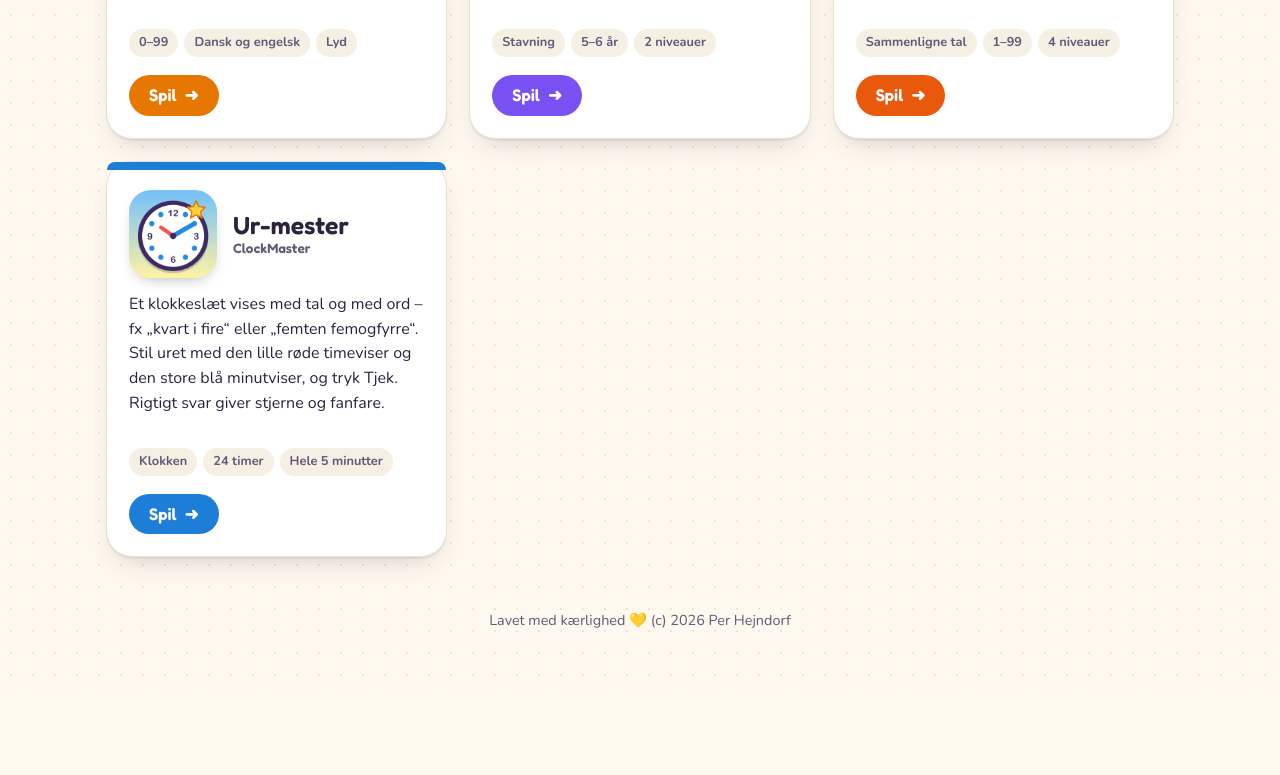
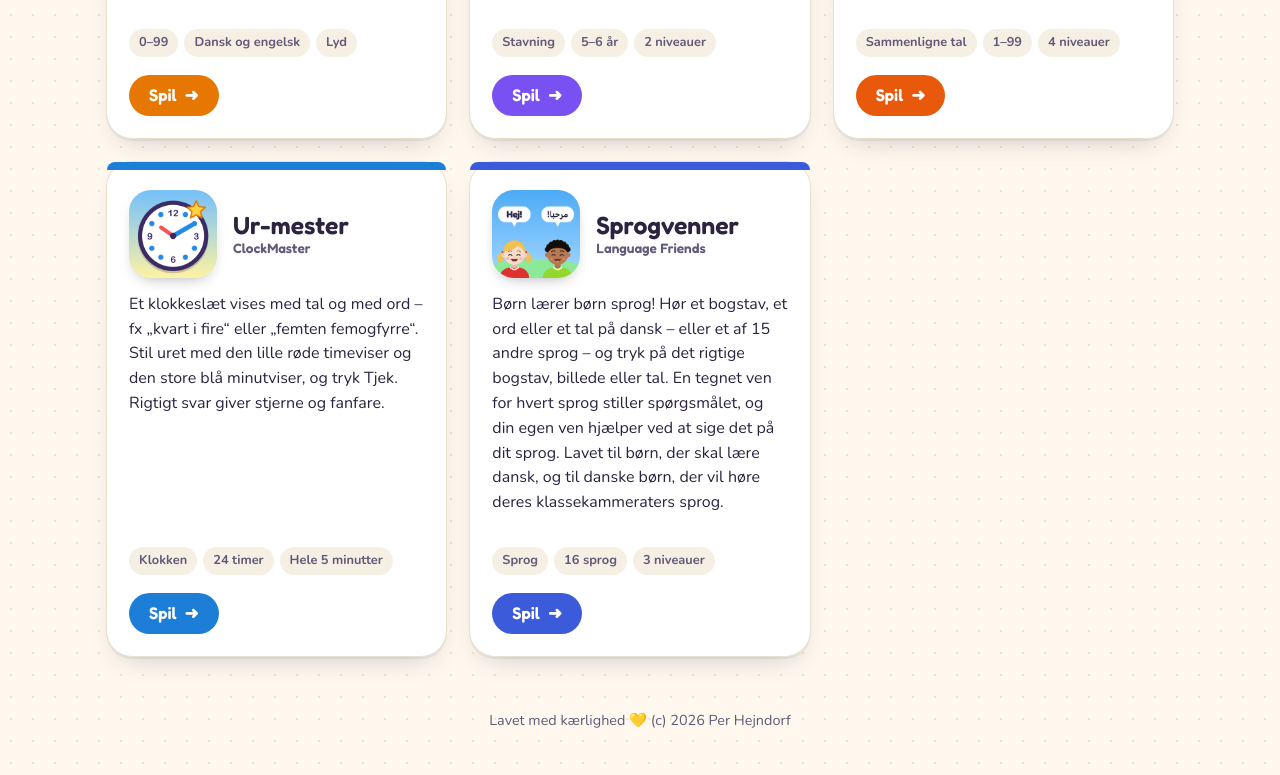
Before and after one commit to kreaton/KidsGames, a plain HTML site: page index.html in a window 1280 px wide. Shown: the part 1976-2751 px from the top of the page. Before the commit the page ends 2652 px from the top, so only its background shows below. Drawn offline with nearby package versions, Linux system fonts and the light colour scheme.

Commit message:
Add Language Friends (Sprogvenner) to the front page
Co-Authored-By: Claude Opus 5.5 <noreply@anthropic.com>

```diff
--- a/index.html
+++ b/index.html
@@ -4,7 +4,7 @@
   <meta charset="utf-8" />
   <meta name="viewport" content="width=device-width, initial-scale=1" />
   <title>Børnenes Spil</title>
-  <meta name="description" content="Små lærerige spil om tal, gangetabeller, terninger, kort og stavning – lavet til børn." />
+  <meta name="description" content="Små lærerige spil om tal, gangetabeller, terninger, kort, stavning og sprog – lavet til børn." />
   <link rel="icon" type="image/png" href="billeder/favicon.png" />
   <link rel="apple-touch-icon" href="billeder/apple-touch-icon.png" />
   <link rel="preconnect" href="https://fonts.googleapis.com" />
@@ -108,7 +108,7 @@
     .c4 { --accent: #e67700; } .c5 { --accent: #7950f2; } .c6 { --accent: #e8590c; }
     .c7 { --accent: #1c7ed6; } .c8 { --accent: #e64980; } .c9 { --accent: #e03131; }
     .c10 { --accent: #ae3ec9; } .c11 { --accent: #0c8599; } .c12 { --accent: #c8102e; }
-    .c13 { --accent: #1d7a4b; }
+    .c13 { --accent: #1d7a4b; } .c14 { --accent: #3b5bdb; }
 
     .hint {
       display: flex; align-items: flex-start; gap: 12px; max-width: 34rem; margin: 22px auto 0;
@@ -137,7 +137,7 @@
     <header>
       <div class="bubbles" aria-hidden="true"><span>1</span><span>2</span><span>3</span><span>A</span></div>
       <h1>Børnenes Spil</h1>
-      <p class="lead">Små, glade spil om tal, terninger, kort, bogstaver, klokken og Danmarks byer. De virker på mobil og iPad – og kan lægges på hjemmeskærmen som en app.</p>
+      <p class="lead">Små, glade spil om tal, terninger, kort, bogstaver, sprog, klokken og Danmarks byer. De virker på mobil og iPad – og kan lægges på hjemmeskærmen som en app.</p>
       <!-- Shown only in Safari on iPhone/iPad: a page opened from a link keeps Safari's bars,
            while a game added to the home screen gets the whole screen. -->
       <div class="hint" id="hint" hidden>
@@ -278,6 +278,15 @@
         <ul class="tags"><li>Klokken</li><li>24 timer</li><li>Hele 5 minutter</li></ul>
         <span class="play">Spil <span>➜</span></span>
       </a>
+      <a class="card c14" href="languagefriends/">
+        <div class="top">
+          <img class="icon" src="billeder/languagefriends.png" alt="" width="88" height="88" />
+          <h2>Sprogvenner<span class="orig">Language Friends</span></h2>
+        </div>
+        <p>Børn lærer børn sprog! Hør et bogstav, et ord eller et tal på dansk – eller et af 15 andre sprog – og tryk på det rigtige bogstav, billede eller tal. En tegnet ven for hvert sprog stiller spørgsmålet, og din egen ven hjælper ved at sige det på dit sprog. Lavet til børn, der skal lære dansk, og til danske børn, der vil høre deres klassekammeraters sprog.</p>
+        <ul class="tags"><li>Sprog</li><li>16 sprog</li><li>3 niveauer</li></ul>
+        <span class="play">Spil <span>➜</span></span>
+      </a>
     </main>
 
     <footer>
```
Also changed, not shown: billeder/languagefriends.png (added), 2 other files.
